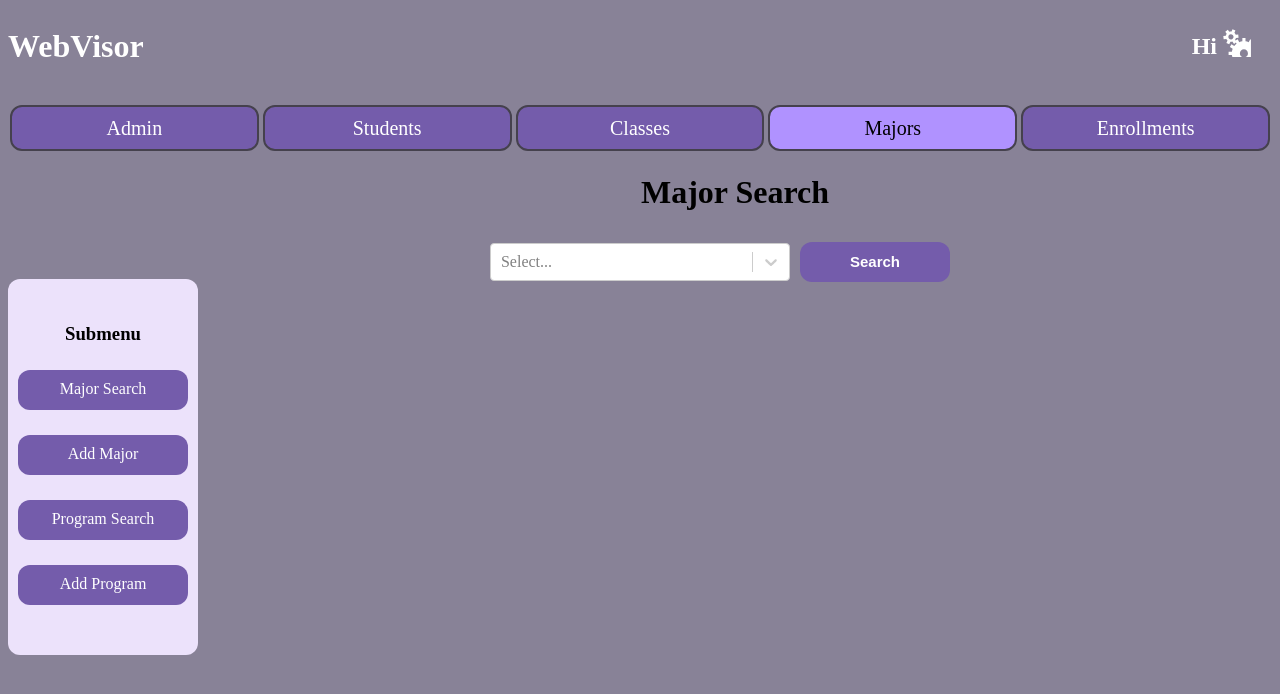
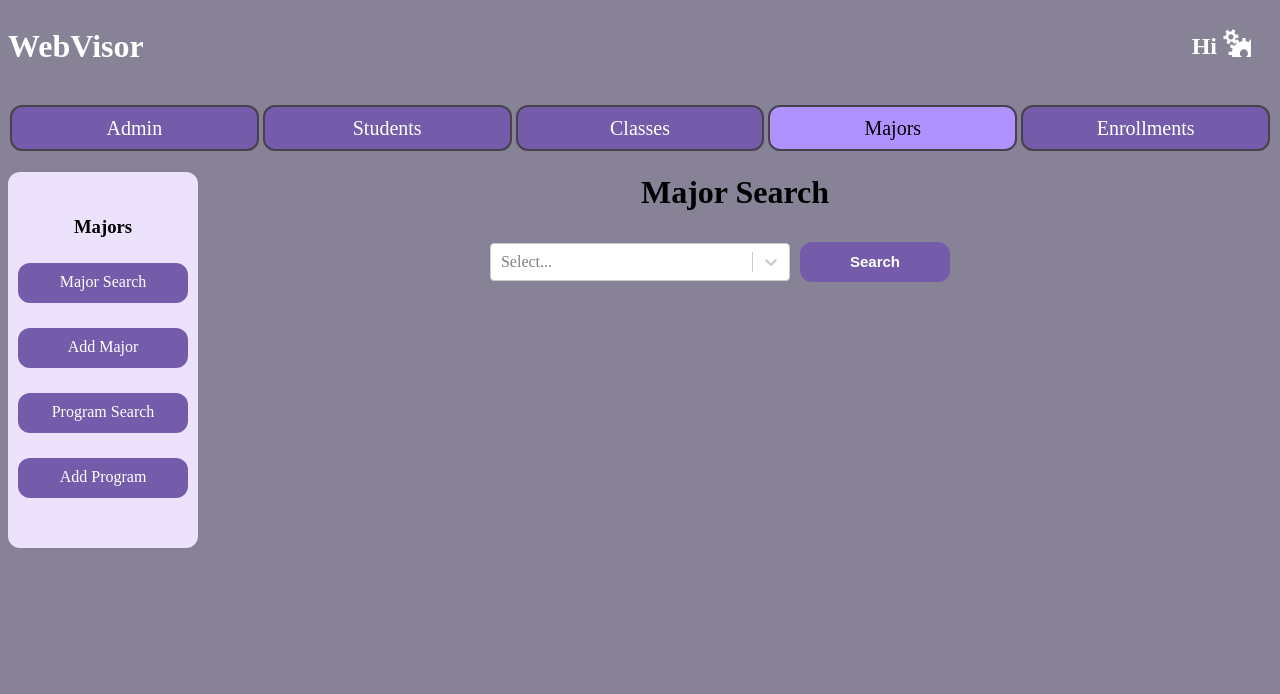
Before and after one commit to groverari/CWU-WebVisor, a React (Vite) app in the folder frontend/: page /home/major in a window 1280 px wide. Shown: the top 694 px of the page. Built offline with nearby package versions, Linux system fonts and the light colour scheme; no server answers; sample sign-in values are in the browser's storage; a web font is replaced by a local one.

Commit message:
small bug fixes for navigation

```diff
--- a/frontend/src/components/navbar/navbar.jsx
+++ b/frontend/src/components/navbar/navbar.jsx
@@ -38,7 +38,7 @@ const NavBar = () => {
         {superUser && (
           <Link
             className={
-              location.pathname.includes('students')
+              location.pathname.includes('admin')
                 ? 'nav-link-clicked'
                 : 'nav-link-unclicked'
             }
--- a/frontend/src/components/submenu/submenu.jsx
+++ b/frontend/src/components/submenu/submenu.jsx
@@ -5,7 +5,7 @@ import './submenu.styles.scss'
 const SubMenu = (props) => {
   const location = useLocation()
   const baseurl = props.baseurl
-  const { links } = props
+  const { links, title } = props
 
   const [activeLink, setActiveLink] = useState(sessionStorage.getItem('link'))
 
@@ -24,7 +24,7 @@ const SubMenu = (props) => {
   }
   return (
     <div className="submenu-container">
-      <h3>Submenu</h3>
+      <h3>{title}</h3>
       {links.map((link) => {
         return (
           <div className="submenu-link-container" key={link.key}>
--- a/frontend/src/pages/classes/class-page/class.jsx
+++ b/frontend/src/pages/classes/class-page/class.jsx
@@ -20,7 +20,12 @@ const ClassPage = () => {
   return (
     <div className="page-container">
       <div>
-        <SubMenu className="submenu" baseurl={baseurl} links={links} />
+        <SubMenu
+          className="submenu"
+          title="Classes"
+          baseurl={baseurl}
+          links={links}
+        />
       </div>
 
       <div className="page-content">
--- a/frontend/src/pages/majors/major-page/major-page.jsx
+++ b/frontend/src/pages/majors/major-page/major-page.jsx
@@ -29,7 +29,14 @@ const MajorPage = () => {
   ]
   return (
     <div className="page-container">
-      <SubMenu className="submenu" baseurl={baseurl} links={links} />
+      <div>
+        <SubMenu
+          className="submenu"
+          title="Majors"
+          baseurl={baseurl}
+          links={links}
+        />
+      </div>
       <Outlet className="page-content" />
     </div>
   )
--- a/frontend/src/pages/students/student-page/student-page.jsx
+++ b/frontend/src/pages/students/student-page/student-page.jsx
@@ -30,7 +30,12 @@ const StudentPage = () => {
   return (
     <div className="page-container">
       <div className="submenu-page-container">
-        <SubMenu className="submenu" baseurl={baseurl} links={links} />
+        <SubMenu
+          className="submenu"
+          title="Students"
+          baseurl={baseurl}
+          links={links}
+        />
       </div>
       <div className="page-content-container">
         <Outlet className="page-content" />
```
